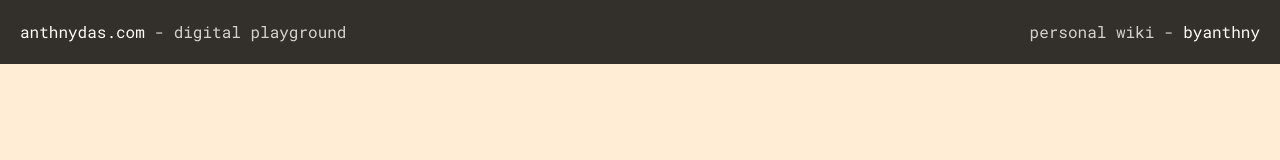
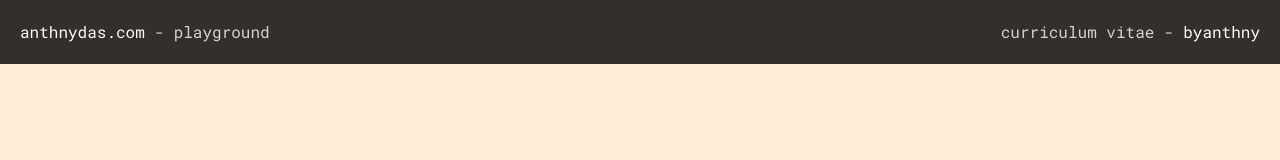
Before and after one commit to byanthny/anthnydas.com, an Astro site: page / in a window 1280 px wide. Shown: the top 160 px of the page. Built offline with nearby package versions, Linux system fonts and the light colour scheme; Astro itself is replaced by a stand-in of ours.

Commit message:
updated navbar text

```diff
--- a/src/components/Navbar.astro
+++ b/src/components/Navbar.astro
@@ -11,12 +11,12 @@ const siteTitle = "anthnydas.com";
   <a href="/">
     <h1 class="hover:underline">
       {siteTitle}
-      <span class="opacity-80">- digital playground</span>
+      <span class="opacity-80">- playground</span>
     </h1>
   </a>
   <div>
     <a class="hover:underline" href={byanthnyURL}
-      ><span class="opacity-80">personal wiki -</span>
+      ><span class="opacity-80">curriculum vitae -</span>
       byanthny</a
     >
   </div>
```
